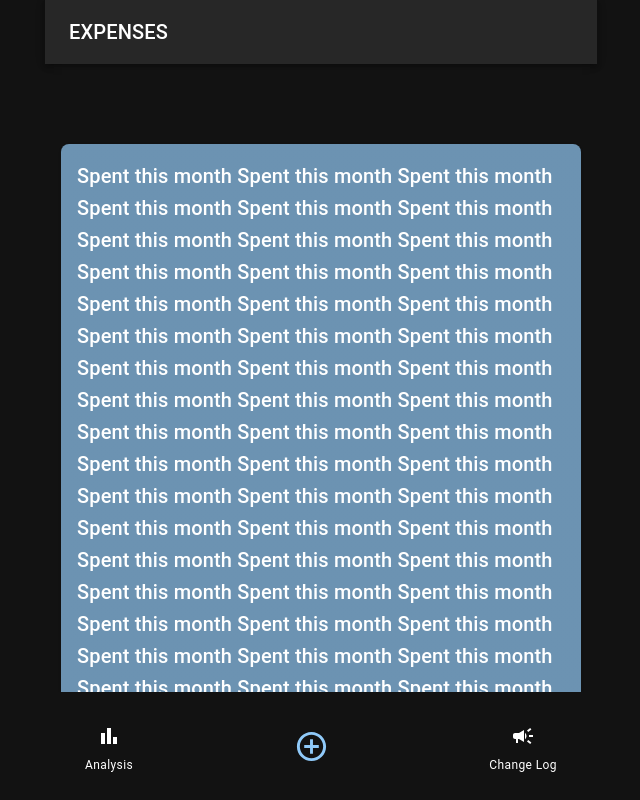
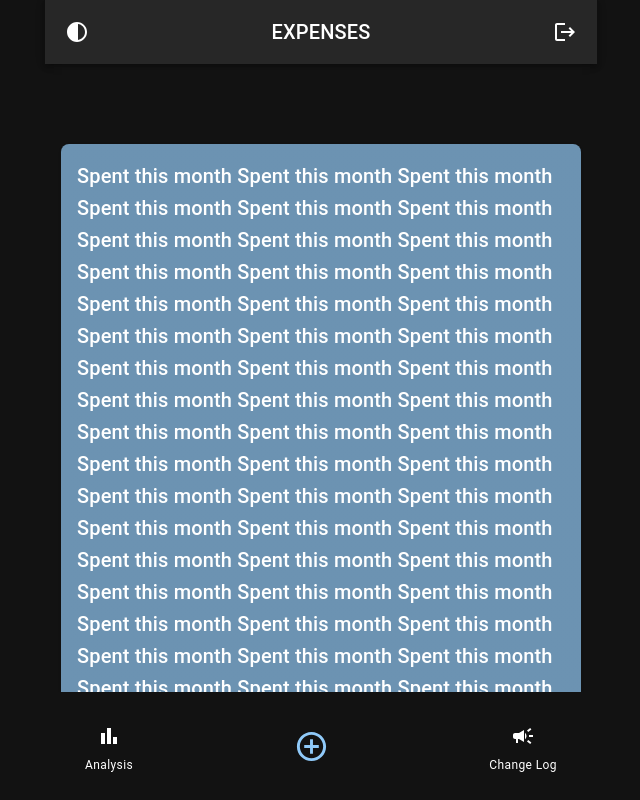
Before and after one commit to Avii1099/dailyExpanceReact, a React (Vite) app: page / in a window 1280 px wide. Shown: the whole page, without its empty margins (319-959 px from the left). Built offline with nearby package versions, Linux system fonts and the light colour scheme.

Commit message:
feat(Header): Header Ui changes

```diff
--- a/package.json
+++ b/package.json
@@ -25,6 +25,6 @@
     "eslint-plugin-react": "^7.34.1",
     "eslint-plugin-react-hooks": "^4.6.0",
     "eslint-plugin-react-refresh": "^0.4.6",
-    "vite": "^5.2.0"
+    "vite": "^5.2.10"
   }
 }
--- a/src/components/header/NavBar.jsx
+++ b/src/components/header/NavBar.jsx
@@ -1,10 +1,22 @@
-import { AppBar, Toolbar, Typography } from '@mui/material';
+import { AppBar, Toolbar, Typography, IconButton } from '@mui/material';
+import LogoutIcon from '@mui/icons-material/Logout';
+import ContrastIcon from '@mui/icons-material/Contrast';
 
 function NavBar() {
   return (
     <AppBar position="static">
       <Toolbar>
-        <Typography variant="h6">EXPENSES</Typography>
+        <IconButton edge="start" color="inherit" aria-label="open drawer">
+          <ContrastIcon />
+        </IconButton>
+
+        <Typography variant="h6" component="div" sx={{ flexGrow: 1, textAlign: 'center' }}>
+          EXPENSES
+        </Typography>
+
+        <IconButton edge="end" color="inherit" aria-label="settings">
+          <LogoutIcon />
+        </IconButton>
       </Toolbar>
     </AppBar>
   );
```
Also changed, not shown: 1 other file (tests, documents, lock files or other folders).
